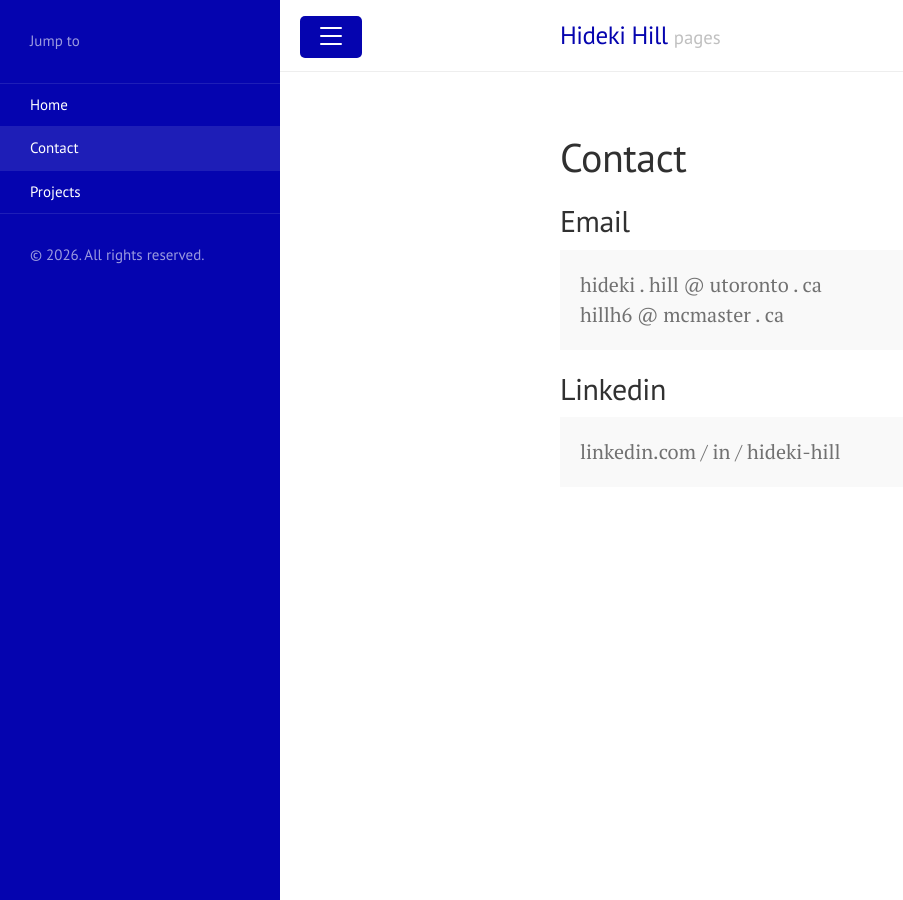
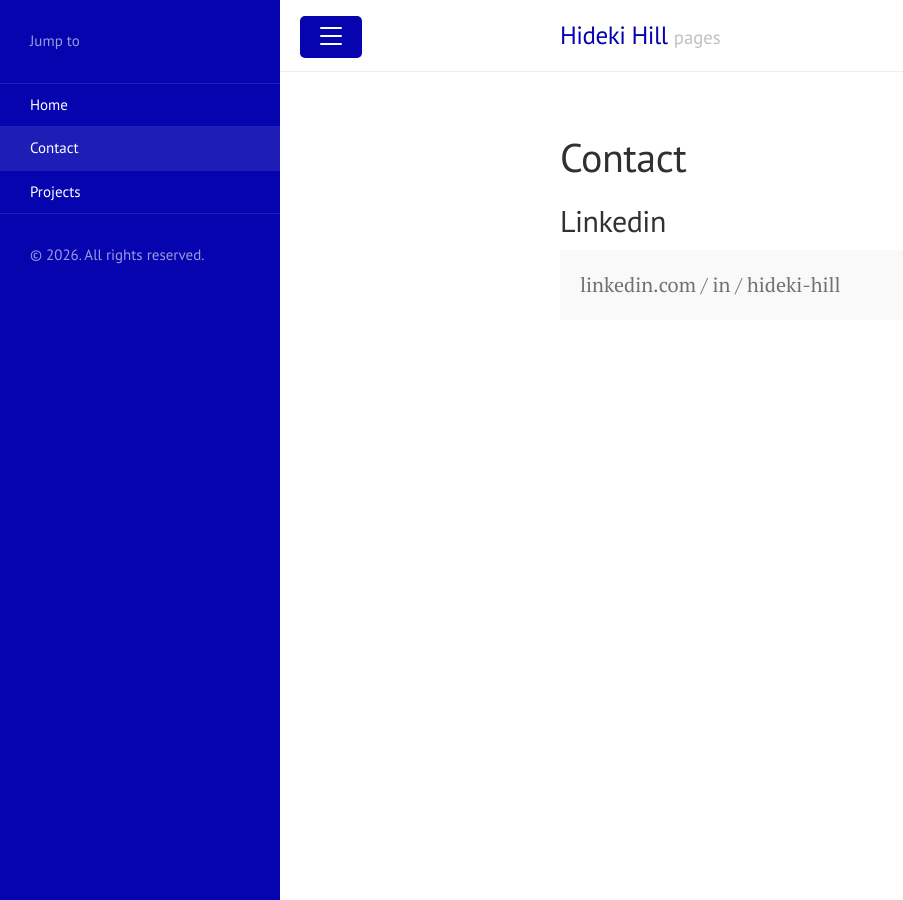
Before and after one commit to hidekihill/hidekihill.github.io, a Jekyll site: the page built from contact.md, in a window 1280 px wide. Shown: the whole page, without its empty margins (0-903 px from the left). Built offline with Jekyll 4.4.1, drawn with Linux system fonts in a browser that asks for light colours.

Commit message:
Update contact.md

```diff
--- a/contact.md
+++ b/contact.md
@@ -3,12 +3,6 @@ layout: page
 title: Contact
 ---
 
-## Email
-<div class="message">
-  hideki . hill @ utoronto . ca<br>
-  hillh6 @ mcmaster . ca
-</div>
-
 ## Linkedin
 <div class="message">
   linkedin.com / in / hideki-hill
```
